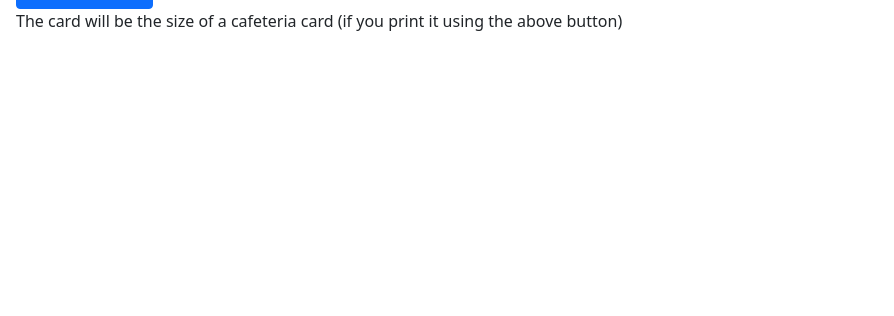
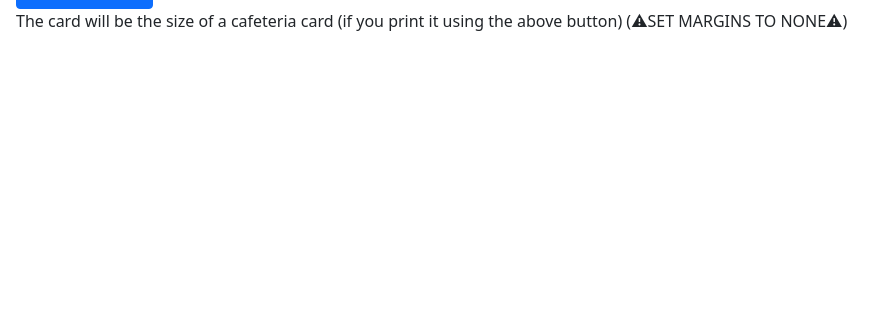
Before and after one commit to greentext01/crabclan, a Django app: template website/templates/card.html in a window 1280 px wide. Shown: the part 484-800 px from the top of the page, without its empty margins (0-894 px from the left). Run offline with Django 3.2, Linux system fonts and the light colour scheme; the template is opened without the code that fills it, so the values that code supplies are empty.

Commit message:
Margins none

```diff
--- a/website/templates/card.html
+++ b/website/templates/card.html
@@ -6,6 +6,6 @@
     </div>
     <div class="mt-2">
         <a href="/media/{{ pdf }}" class="btn btn-primary">Get a PDF of it!</a>
-        <p>The card will be the size of a cafeteria card (if you print it using the above button)</p>
+        <p>The card will be the size of a cafeteria card (if you print it using the above button) (⚠SET MARGINS TO NONE⚠)</p>
     </div>
 {% endblock body %}
```
